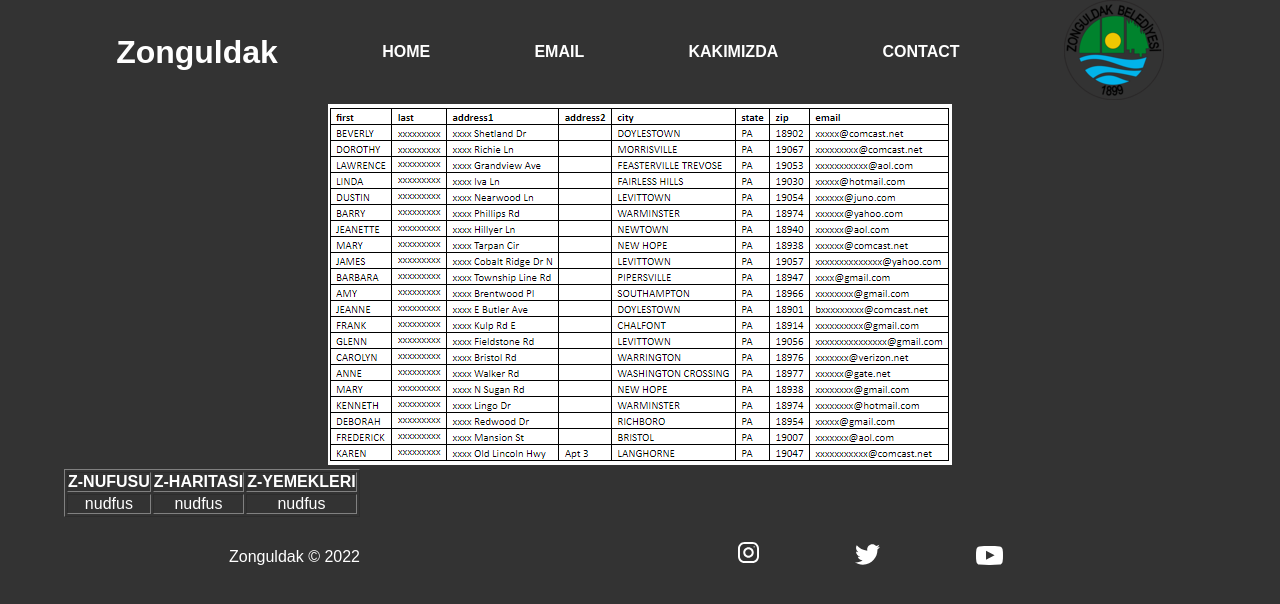
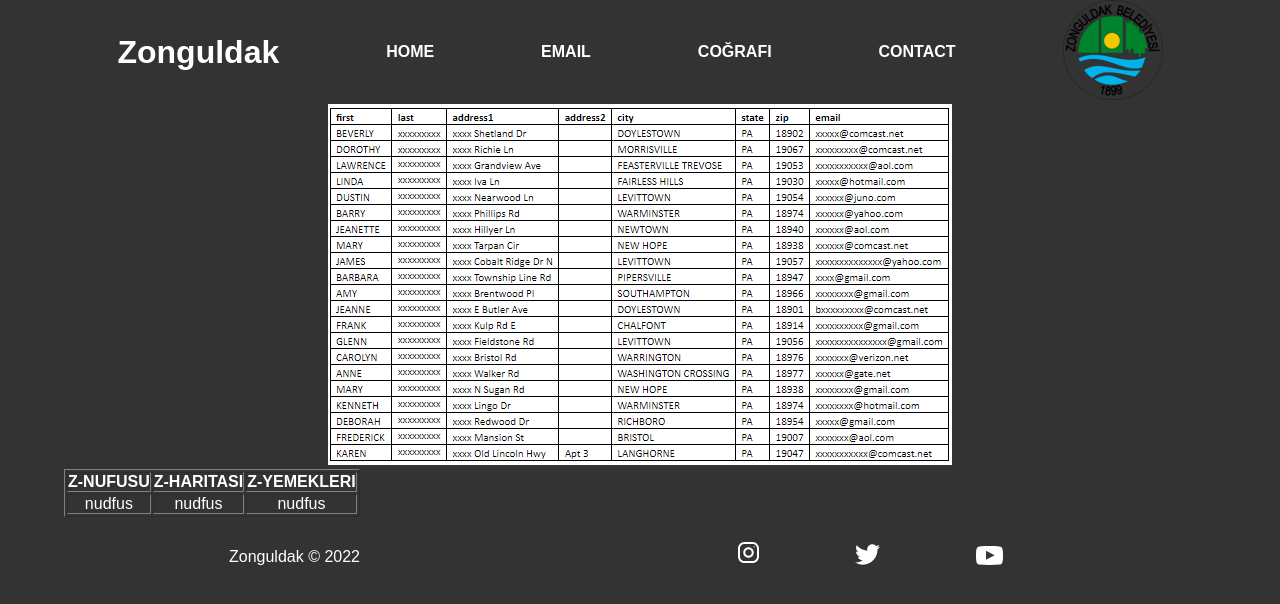
Before and after one commit to AAMIIN46/ass-gment, a plain HTML site: page email.html in a window 1280 px wide. Drawn offline with Linux system fonts and the light colour scheme.

Commit message:
Update email.html

```diff
--- a/email.html
+++ b/email.html
@@ -13,7 +13,7 @@
       <h1><a href="index.html">Zonguldak</a></h1>
       <a href="index.html">HOME</a>
       <a href="">EMAIL </a>
-      <a href="hakimizda.html">KAKIMIZDA</a>
+      <a href="hakimizda.html">COĞRAFI</a>
       <a href="contact.html">CONTACT</a>
       <style>
         h1 a,
```
